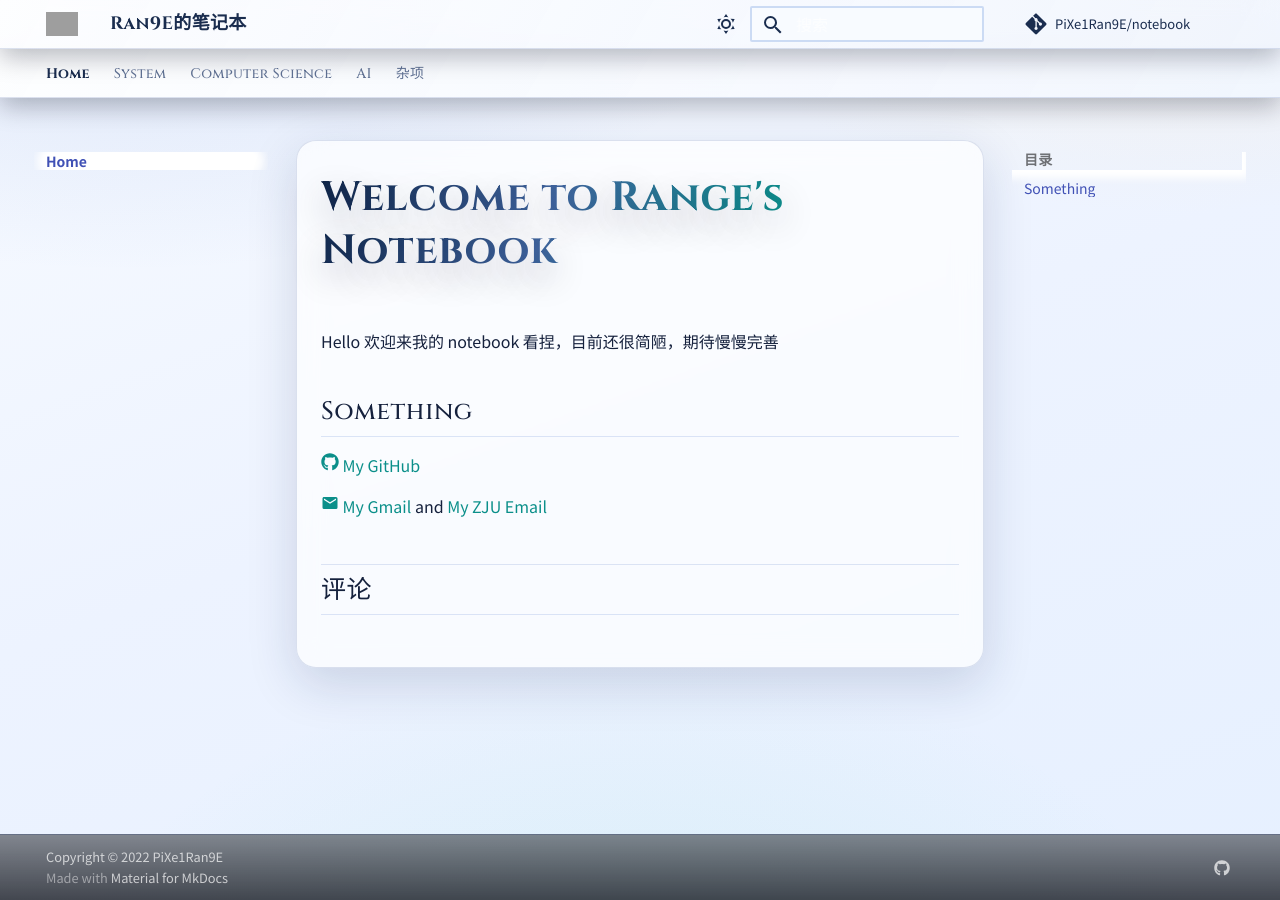
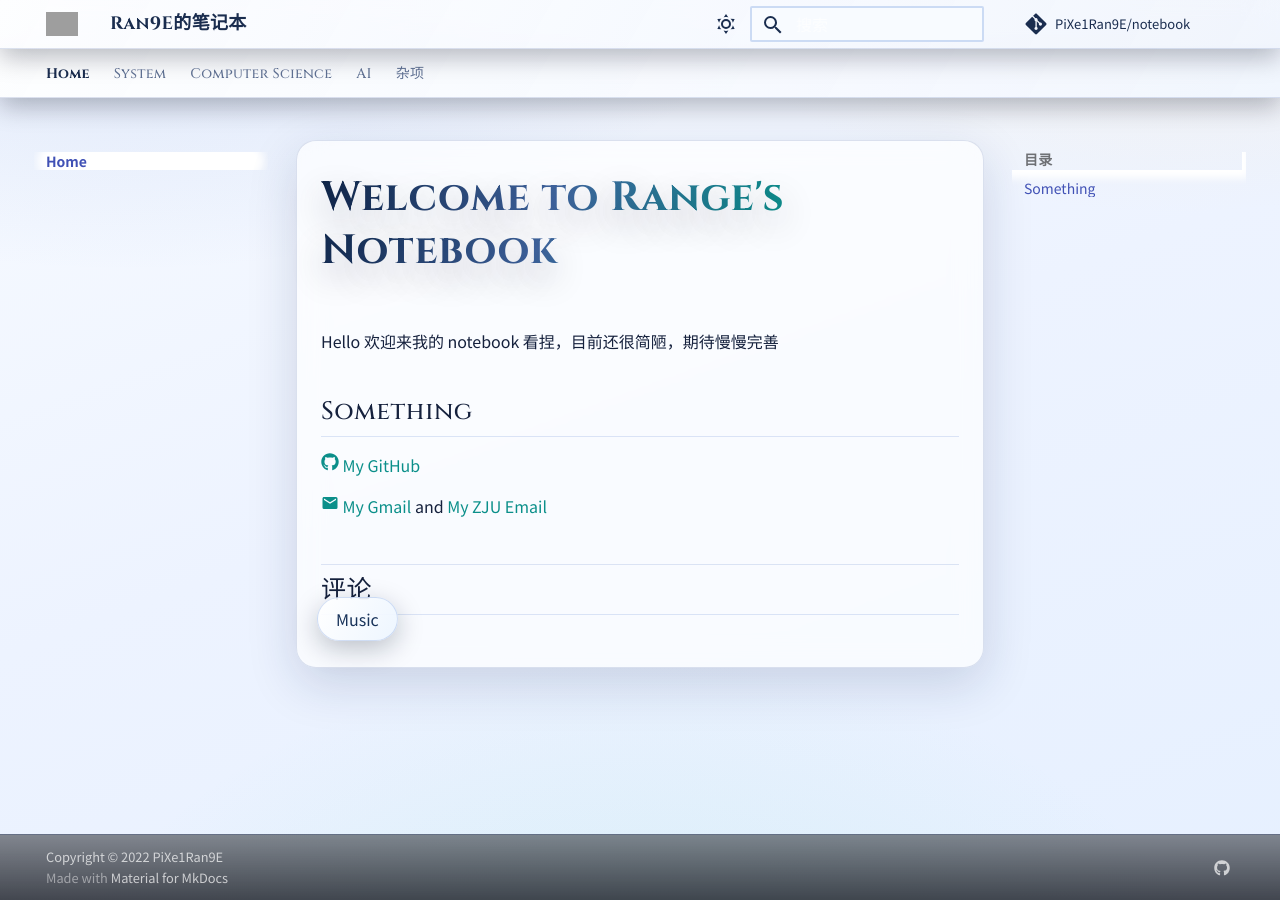
Before and after one commit to norangehere/zju-learning, an MkDocs documentation site: the page built from docs/index.md, in a window 1280 px wide. Built offline with MkDocs 1.6.1 and Material for MkDocs 9.7.7, drawn with Linux system fonts in a browser that asks for light colours; some web fonts are replaced; comment, search, counter and statistics services are not loaded; a style sheet for code colours, icons or effects is not loaded; grey boxes are pictures that could not be loaded.

Commit message:
Add floating music module for MkDocs site

```diff
--- /dev/null
+++ b/docs/css/music-module.css
@@ -0,0 +1,122 @@
+.fd-music-module {
+  position: fixed;
+  left: 1rem;
+  bottom: 1rem;
+  z-index: 24;
+  width: min(320px, calc(100vw - 2rem));
+  font-family: "Noto Sans SC", "LXGW WenKai Screen", "LXGW WenKai", sans-serif;
+}
+
+.fd-music-handle {
+  display: inline-flex;
+  align-items: center;
+  justify-content: center;
+  gap: 0.4rem;
+  border: 1px solid rgba(136, 164, 226, 0.45);
+  background: linear-gradient(128deg, rgba(12, 37, 74, 0.92), rgba(12, 84, 84, 0.84));
+  color: #eaf4ff;
+  border-radius: 999px;
+  padding: 0.45rem 0.9rem;
+  cursor: pointer;
+  box-shadow: 0 10px 24px rgba(5, 15, 36, 0.3);
+}
+
+[data-md-color-scheme="default"] .fd-music-handle {
+  background: linear-gradient(128deg, rgba(247, 251, 255, 0.95), rgba(233, 244, 255, 0.92));
+  color: #173053;
+}
+
+.fd-music-panel {
+  margin-top: 0.6rem;
+  border: 1px solid rgba(126, 154, 219, 0.35);
+  border-radius: 14px;
+  padding: 0.75rem;
+  background: rgba(11, 22, 44, 0.86);
+  backdrop-filter: blur(12px);
+  -webkit-backdrop-filter: blur(12px);
+  box-shadow: 0 14px 30px rgba(5, 14, 35, 0.32);
+  transition: opacity 180ms ease, transform 180ms ease, max-height 180ms ease;
+}
+
+[data-md-color-scheme="default"] .fd-music-panel {
+  background: rgba(255, 255, 255, 0.92);
+}
+
+.fd-music-module.is-collapsed .fd-music-panel {
+  opacity: 0;
+  transform: translateY(6px);
+  max-height: 0;
+  overflow: hidden;
+  padding-top: 0;
+  padding-bottom: 0;
+  margin-top: 0.3rem;
+  border-width: 0;
+}
+
+.fd-music-title {
+  font-size: 0.9rem;
+  font-weight: 700;
+  margin-bottom: 0.55rem;
+}
+
+.fd-music-row {
+  display: flex;
+  align-items: center;
+  justify-content: space-between;
+  gap: 0.6rem;
+}
+
+.fd-music-btn {
+  border: 1px solid rgba(132, 163, 224, 0.35);
+  background: linear-gradient(120deg, rgba(15, 37, 73, 0.9), rgba(14, 67, 84, 0.86));
+  color: #f1f7ff;
+  border-radius: 10px;
+  padding: 0.35rem 0.7rem;
+  cursor: pointer;
+}
+
+[data-md-color-scheme="default"] .fd-music-btn {
+  background: linear-gradient(120deg, rgba(253, 254, 255, 0.95), rgba(238, 246, 255, 0.93));
+  color: #173259;
+}
+
+.fd-music-time {
+  font-size: 0.82rem;
+  color: #b9c8e8;
+}
+
+[data-md-color-scheme="default"] .fd-music-time {
+  color: #4b5f86;
+}
+
+.fd-music-label {
+  font-size: 0.82rem;
+  color: #b9c8e8;
+}
+
+[data-md-color-scheme="default"] .fd-music-label {
+  color: #4b5f86;
+}
+
+.fd-music-progress,
+.fd-music-volume {
+  width: 100%;
+  accent-color: #0b8f8a;
+}
+
+.fd-music-progress {
+  margin: 0.58rem 0;
+}
+
+.fd-music-volume {
+  width: 66%;
+}
+
+@media (max-width: 76.1875em) {
+  .fd-music-module {
+    left: 0.75rem;
+    right: 0.75rem;
+    width: auto;
+    bottom: 0.75rem;
+  }
+}
--- /dev/null
+++ b/docs/js/music-module.js
@@ -0,0 +1,109 @@
+function initMusicModule(root) {
+  const host = root.querySelector("#fd-music-module");
+  if (!host || host.dataset.initialized === "true") return;
+  host.dataset.initialized = "true";
+
+  const handle = host.querySelector("#fd-music-handle");
+  const audio = host.querySelector("#fd-music-audio");
+  const playBtn = host.querySelector("#fd-music-play");
+  const progress = host.querySelector("#fd-music-progress");
+  const volume = host.querySelector("#fd-music-volume");
+  const time = host.querySelector("#fd-music-time");
+
+  if (!handle || !audio || !playBtn || !progress || !volume || !time) return;
+
+  const lsKeyCollapse = "fd_music_collapsed";
+  const lsKeyVolume = "fd_music_volume";
+
+  function formatTime(seconds) {
+    if (!Number.isFinite(seconds) || seconds < 0) return "00:00";
+    const m = Math.floor(seconds / 60);
+    const s = Math.floor(seconds % 60);
+    return String(m).padStart(2, "0") + ":" + String(s).padStart(2, "0");
+  }
+
+  function refreshTime() {
+    const cur = audio.currentTime || 0;
+    const dur = audio.duration || 0;
+    time.textContent = formatTime(cur) + " / " + formatTime(dur);
+    if (dur > 0) {
+      progress.value = String((cur / dur) * 100);
+    } else {
+      progress.value = "0";
+    }
+  }
+
+  function setCollapsed(collapsed) {
+    host.classList.toggle("is-collapsed", collapsed);
+    handle.setAttribute("aria-expanded", String(!collapsed));
+    handle.textContent = collapsed ? "Music" : "Music -";
+    localStorage.setItem(lsKeyCollapse, collapsed ? "1" : "0");
+  }
+
+  const savedVolume = localStorage.getItem(lsKeyVolume);
+  if (savedVolume !== null) {
+    const volumeValue = Math.min(1, Math.max(0, Number(savedVolume)));
+    if (Number.isFinite(volumeValue)) {
+      audio.volume = volumeValue;
+      volume.value = String(volumeValue);
+    }
+  } else {
+    audio.volume = Number(volume.value);
+  }
+
+  setCollapsed(localStorage.getItem(lsKeyCollapse) !== "0");
+
+  handle.addEventListener("click", function () {
+    setCollapsed(!host.classList.contains("is-collapsed"));
+  });
+
+  playBtn.addEventListener("click", async function () {
+    try {
+      if (audio.paused) {
+        await audio.play();
+        playBtn.textContent = "Pause";
+      } else {
+        audio.pause();
+        playBtn.textContent = "Play";
+      }
+    } catch (e) {
+      playBtn.textContent = "Play";
+    }
+  });
+
+  audio.addEventListener("play", function () {
+    playBtn.textContent = "Pause";
+  });
+
+  audio.addEventListener("pause", function () {
+    playBtn.textContent = "Play";
+  });
+
+  audio.addEventListener("timeupdate", refreshTime);
+  audio.addEventListener("loadedmetadata", refreshTime);
+  audio.addEventListener("ended", refreshTime);
+
+  progress.addEventListener("input", function () {
+    if (!audio.duration || !Number.isFinite(audio.duration)) return;
+    audio.currentTime = (Number(progress.value) / 100) * audio.duration;
+    refreshTime();
+  });
+
+  volume.addEventListener("input", function () {
+    const v = Math.min(1, Math.max(0, Number(volume.value)));
+    audio.volume = v;
+    localStorage.setItem(lsKeyVolume, String(v));
+  });
+
+  refreshTime();
+}
+
+if (typeof document$ !== "undefined" && document$.subscribe) {
+  document$.subscribe(function ({ body }) {
+    initMusicModule(body);
+  });
+} else {
+  document.addEventListener("DOMContentLoaded", function () {
+    initMusicModule(document);
+  });
+}
--- a/mkdocs.yml
+++ b/mkdocs.yml
@@ -78,11 +78,13 @@
   - css/tasklist.css
   - css/flink.css
   - css/file-block.css
+  - css/music-module.css
 
 extra_javascript:
   - https://cdn.jsdelivr.net/npm/katex@0.16.11/dist/katex.min.js
   - https://cdn.jsdelivr.net/npm/katex@0.16.11/dist/contrib/auto-render.min.js
   - js/katex-v2.js
+  - js/music-module.js
 
 extra:
   social:
--- a/overrides/main.html
+++ b/overrides/main.html
@@ -1,29 +1,38 @@
-{% extends "base.html" %} {% block content %}
-<!-- <audio id="bg-music" src="https://pixe1ran9e.oss-cn-hangzhou.aliyuncs.com/IfICanStopOneHeartFromBreaking.mp3" autoplay loop></audio>
-  <button onclick="toggleMusic()">
-    <img src="https://cdn.jsdelivr.net/gh/twbs/icons@1.10.5/icons/music-player.svg"
-    alt="Music Icon"
-    style="width:24px;height:24px;">
-</button>
+{% extends "base.html" %}
+{% block content %}
+{{ super() }}
 
-  <script>
-    function toggleMusic() {
-      const audio = document.getElementById("bg-music");
-      if (audio.paused) {
-        audio.play();
-      } else {
-        audio.pause();
-      }
-    }
-  </script> -->
-{{ super() }}
+<section class="fd-music-module" id="fd-music-module" aria-label="Music Module">
+  <button class="fd-music-handle" id="fd-music-handle" type="button" aria-expanded="false">
+    Music
+  </button>
+  <div class="fd-music-panel" id="fd-music-panel">
+    <div class="fd-music-title">If I Can Stop One Heart From Breaking</div>
+    <audio id="fd-music-audio" preload="metadata" loop>
+      <source
+        src="https://pixe1ran9e.oss-cn-hangzhou.aliyuncs.com/IfICanStopOneHeartFromBreaking.mp3"
+        type="audio/mpeg"
+      />
+    </audio>
+    <div class="fd-music-row">
+      <button class="fd-music-btn" id="fd-music-play" type="button">Play</button>
+      <span class="fd-music-time" id="fd-music-time">00:00 / 00:00</span>
+    </div>
+    <input class="fd-music-progress" id="fd-music-progress" type="range" min="0" max="100" value="0" />
+    <div class="fd-music-row">
+      <label class="fd-music-label" for="fd-music-volume">Volume</label>
+      <input class="fd-music-volume" id="fd-music-volume" type="range" min="0" max="1" step="0.01" value="0.45" />
+    </div>
+  </div>
+</section>
+
 {% if page and page.meta and page.meta.counter %}
 {% endif %}
 <link rel="stylesheet" href="{{ 'css/counter.css' | url }}" />
 <!-- Giscus -->
 <h2 id="__comments">{{ lang.t("meta.comments") }}</h2>
 
-<!-- 这里改成你的Giscus代码 -->
+<!-- Replace with your own Giscus configuration if needed -->
 <script
   src="https://giscus.app/client.js"
   data-repo="norangehere/zju-learning"
```
